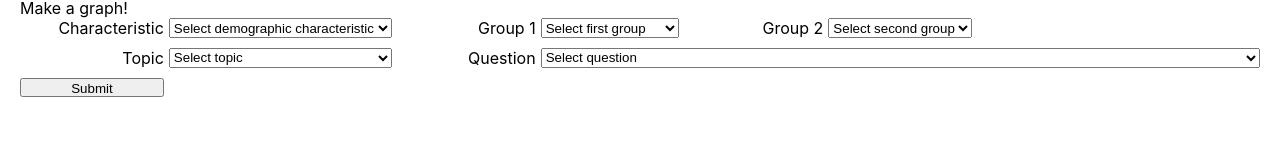
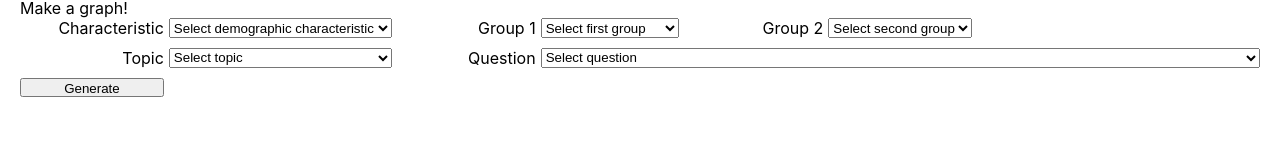
Before and after one commit to z-for-zarrin/political_wedges, a React (Create React App) app in the folder client/: page /create in a window 1280 px wide. Shown: the part 137-300 px from the top of the page. Built offline with nearby package versions, Linux system fonts and the light colour scheme.

Commit message:
submit button reads 'Generate' instead of 'Submit'

```diff
--- a/client/src/components/GraphInput.js
+++ b/client/src/components/GraphInput.js
@@ -195,7 +195,7 @@ const GraphInput = ({group1Id, setGroup1Id, group2Id, setGroup2Id, question, set
                 <option disabled value="">Select question</option>
                 {questionOptions}
             </select>
-            <input type="submit"/>
+            <input type="submit" value="Generate"/>
         </form>
     )
 }
```
